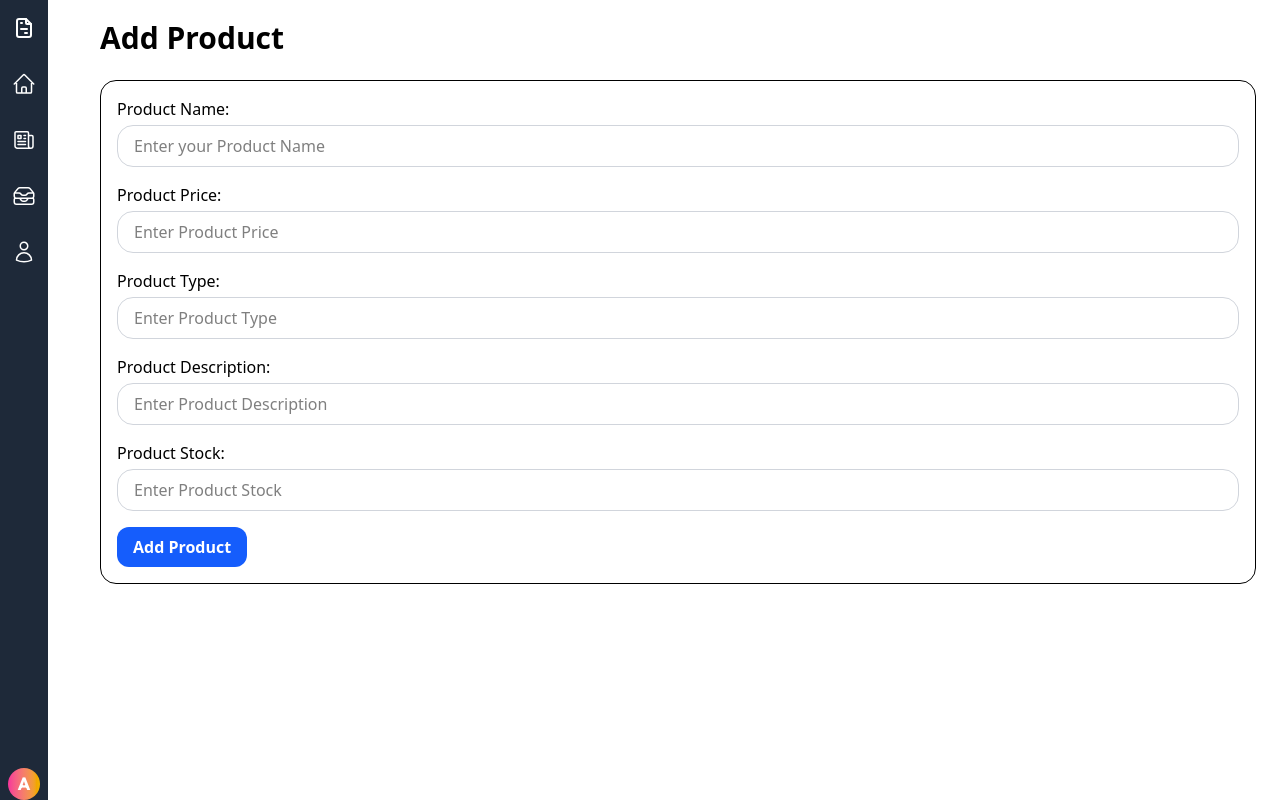
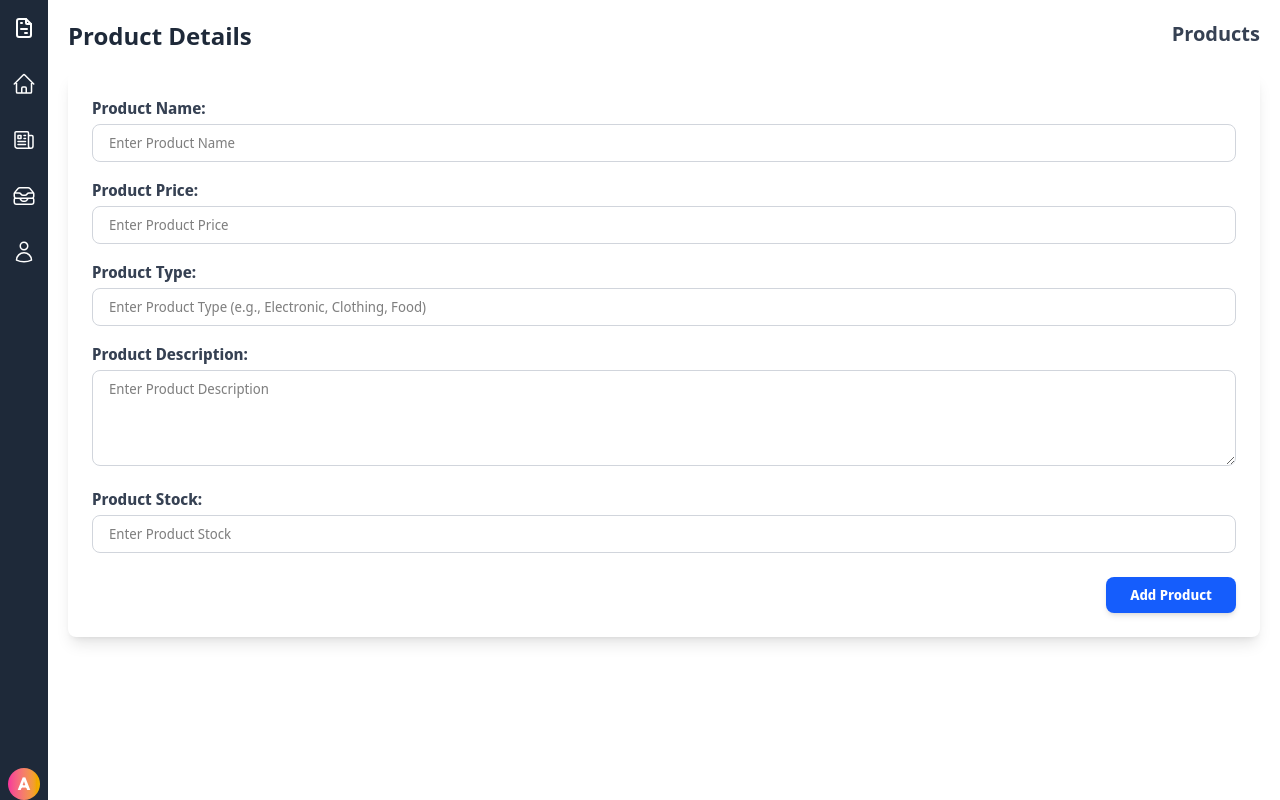
Before and after one commit to MukhiVivek/Business-Management, a React (Vite) app in the folder Frontend/: page /products/add in a window 1280 px wide. Built offline with nearby package versions, Linux system fonts and the light colour scheme; no server answers.

Commit message:
UI changes #1

```diff
--- a/Frontend/src/landing_page/Products/AddProducts.jsx
+++ b/Frontend/src/landing_page/Products/AddProducts.jsx
@@ -10,89 +10,142 @@ function AddProducts() {
     const product_stock = useRef();
 
     async function submit() {
-        await axios.post(BACKEND_URL + "/api/v1/product/add", {
+        try {
+            await axios.post(
+                BACKEND_URL + "/api/v1/product/add",
+                {
                     name: product_name.current.value,
                     price: product_price.current.value,
                     product_type: product_type.current.value,
                     description: product_description.current.value,
                     stock: product_stock.current.value,
-        }, {
+                },
+                {
                     headers: {
-                token: localStorage.getItem("token")
+                        token: localStorage.getItem("token"),
+                    },
                 }
-        })
+            );
+
             alert("Product Successfully Added");
+            product_name.current.value = "";
+            product_price.current.value = "";
+            product_type.current.value = "";
+            product_description.current.value = "";
+            product_stock.current.value = "";
+        } catch (error) {
+            console.error("Error adding product:", error);
+            alert("Failed to add product. Please try again.");
+        }
     }
 
     return (
-        <div className="flex min-h-screen pl-25 bg-white px-6 py-5 mx-auto">
-            <div className="w-full">
-                <h1 className="text-3xl font-semibold mb-6">Add Product</h1>
+        <div className="rounded-2xl min-h-screen ml-12 p-5 bg-white">
+            <div className="flex justify-between items-start mb-5">
+                <div>
+                    <h1 className="text-2xl font-bold text-gray-800">
+                        Product Details
+                    </h1>
+                </div>
+                <div>
+                    <h1 className="text-xl font-semibold text-gray-700">Products</h1>
+                </div>
+            </div>
 
-                {/* product form */}
-                <div className="mb-4">
-                    <div className="border rounded-2xl p-4">
+            <div className="products justify-center rounded-lg">
+                <div className="bg-white sm:rounded-lg shadow-lg text-sm">
+                    <div className="p-6">
+
                         {/* product name */}
                         <div className="mb-4">
-                            <label className="block mb-1">Product Name:</label>
+                            <label
+                                htmlFor="productName"
+                                className="block text-gray-700 text-base font-bold mb-1"
+                            >
+                                Product Name:
+                            </label>
                             <input
+                                id="productName"
                                 type="text"
-                                placeholder="Enter your Product Name"
+                                placeholder="Enter Product Name"
                                 ref={product_name}
-                                className="w-full border border-gray-300 px-4 py-2 rounded-2xl"
+                                className="w-full border border-gray-300 px-4 py-2 rounded-lg focus:outline-none focus:ring-2 focus:ring-blue-500"
                             />
                         </div>
 
                         {/* product price */}
                         <div className="mb-4">
-                            <label className="block mb-1">Product Price:</label>
+                            <label
+                                htmlFor="productPrice"
+                                className="block text-gray-700 text-base font-bold mb-1"
+                            >
+                                Product Price:
+                            </label>
                             <input
+                                id="productPrice"
                                 type="number"
                                 placeholder="Enter Product Price"
                                 ref={product_price}
-                                className="w-full border border-gray-300 px-4 py-2 rounded-2xl"
+                                className="w-full border border-gray-300 px-4 py-2 rounded-lg focus:outline-none focus:ring-2 focus:ring-blue-500"
                             />
                         </div>
 
                         {/* product type */}
                         <div className="mb-4">
-                            <label className="block mb-1">Product Type:</label>
+                            <label
+                                htmlFor="productType"
+                                className="block text-gray-700 text-base font-bold mb-1"
+                            >
+                                Product Type:
+                            </label>
                             <input
+                                id="productType"
                                 type="text"
-                                placeholder="Enter Product Type"
+                                placeholder="Enter Product Type (e.g., Electronic, Clothing, Food)"
                                 ref={product_type}
-                                className="w-full border border-gray-300 px-4 py-2 rounded-2xl"
+                                className="w-full border border-gray-300 px-4 py-2 rounded-lg focus:outline-none focus:ring-2 focus:ring-blue-500"
                             />
                         </div>
 
                         {/* product description */}
                         <div className="mb-4">
-                            <label className="block mb-1">Product Description:</label>
-                            <input
-                                type="text"
+                            <label
+                                htmlFor="productDescription"
+                                className="block text-gray-700 text-base font-bold mb-1"
+                            >
+                                Product Description:
+                            </label>
+                            <textarea
+                                id="productDescription"
                                 placeholder="Enter Product Description"
                                 ref={product_description}
-                                className="w-full border border-gray-300 px-4 py-2 rounded-2xl"
-                            />
+                                className="w-full border border-gray-300 px-4 py-2 rounded-lg focus:outline-none focus:ring-2 focus:ring-blue-500 h-24 resize-y"
+                            ></textarea>
                         </div>
 
                         {/* product stock */}
-                        <div className="mb-4">
-                            <label className="block mb-1">Product Stock:</label>
+                        <div className="mb-6">
+                            <label
+                                htmlFor="productStock"
+                                className="block text-gray-700 text-base font-bold mb-1"
+                            >
+                                Product Stock:
+                            </label>
                             <input
+                                id="productStock"
                                 type="number"
                                 placeholder="Enter Product Stock"
                                 ref={product_stock}
-                                className="w-full border border-gray-300 px-4 py-2 rounded-2xl"
+                                className="w-full border border-gray-300 px-4 py-2 rounded-lg focus:outline-none focus:ring-2 focus:ring-blue-500"
                             />
                         </div>
 
                         {/* Add product button */}
-                        <div className="mt-4">
+                        <div className="flex justify-end">
                             <button
-                                type="submit"
+                                type="button"
                                 onClick={submit}
-                                className="bg-blue-600 hover:bg-blue-700 text-white font-semibold py-2 px-4 mx-auto rounded-xl"
+                                className="bg-blue-600 hover:bg-blue-700 text-white font-semibold py-2 px-6 rounded-lg shadow-md hover:shadow-lg transition duration-300 ease-in-out"
                             >
                                 Add Product
                             </button>
--- a/Frontend/src/landing_page/Products/Products.jsx
+++ b/Frontend/src/landing_page/Products/Products.jsx
@@ -1,24 +1,31 @@
-import React from 'react'
-import ProductsList from './ProductsList'
-import { useProduct } from '../../hooks/useProduct';
+import React from "react";
+import ProductsList from "./ProductsList";
+import { useProduct } from "../../hooks/useProduct";
+import '../.././App.css';
 
 const Products = () => {
-
-   const {data:products} = useProduct();
+  const { data: products } = useProduct();
 
   return (
-    <div className='pl-12 customers flex justify-center rounded-lg m-7'>
-      <div className="bg-white w-full sm:rounded-lg shadow-lg text-sm">
-
-        {/* Top Section */}
+    <div className="rounded-2xl min-h-screen ml-13 p-8 bg-white">
+      <div class="flex justify-between items-start mb-8">
+        <div>
+          <h2 class="text-lg text-gray-500">Product Tag Line 2</h2>
+          <h1 class="text-2xl font-bold text-gray-800">Product Tag Line 1</h1>
+        </div>
+        <div>
+          <h1 class="text-xl font-semibold text-gray-700">Products</h1>
+        </div>
+      </div>
+      <div className="products justify-center rounded-lg">
+        {/* Product Section */}
+        <div className="bg-white sm:rounded-lg shadow-lg text-sm">
           <div className="flex items-center justify-between px-6 py-2">
-            <div className="text-3xl font-semibold">
-                All Products
-          </div>
+            <div className="text-3xl font-semibold">All Products</div>
             <div className="flex items-center gap-3">
               <button
                 className="bg-blue-600 font-bold hover:bg-blue-700 text-white px-4 py-2 rounded shadow-md hover:shadow-lg"
-                onClick={() => window.location.href = '/products/add'}
+                onClick={() => (window.location.href = "/products/add")}
               >
                 + New
               </button>
@@ -28,7 +35,8 @@ const Products = () => {
           <ProductsList data={products} />
         </div>
       </div>
-  )
-}
+    </div>
+  );
+};
 
-export default Products
+export default Products;
--- a/Frontend/src/landing_page/Products/ProductsList.jsx
+++ b/Frontend/src/landing_page/Products/ProductsList.jsx
@@ -1,6 +1,9 @@
+import '../.././App.css';
+import React from "react";
+
 function ProductsList({data}) {
   return (
-    <div className='products overflow-y-auto sm-rounded-lg'>
+    <div className='products sm-rounded-lg pt-4'>
         <table className="w-full text-black text-left">
             <thead className="bg-white text-gray-500 uppercase text-xs tracking-wider dark:bg-gray-100">
                 <tr>
```
Lines whose indentation alone changed are shown as unchanged.
